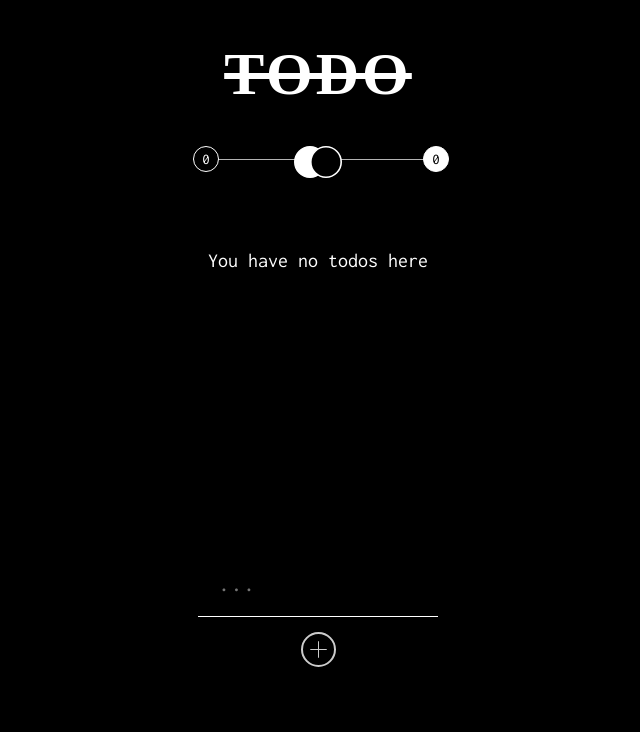
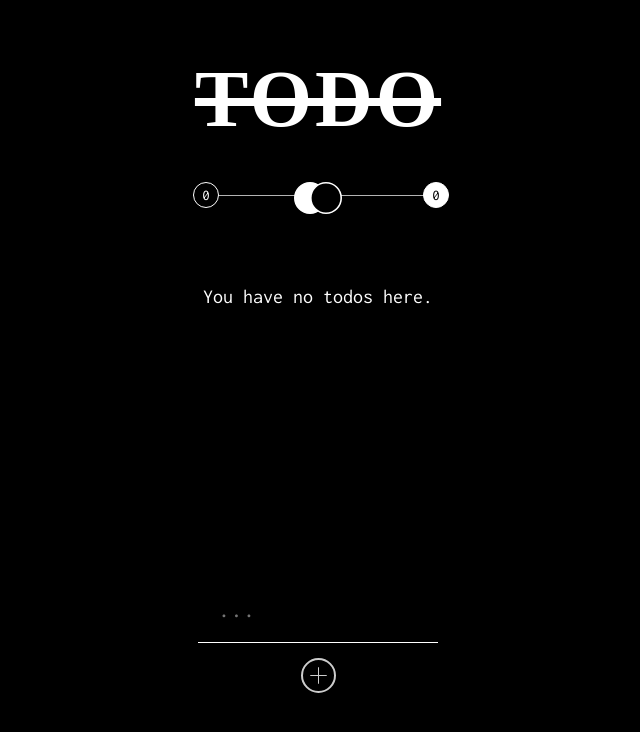
Before and after one commit to Takaitech/to-do-list-reel, a React (Create React App) app: page / in a window 1280 px wide. Shown: the top 732 px of the page, without its empty margins (322-962 px from the left). Built offline with nearby package versions, Linux system fonts and the light colour scheme; a web font is replaced by a local one.

Commit message:
responsive styling

```diff
--- a/src/containers/TodoList.js
+++ b/src/containers/TodoList.js
@@ -13,7 +13,7 @@ const TodoList = ({todos,toggleTodo, deleteTodo, editTodo, filter, mode}) => {
     return(
         <ul className={styles.todoList}  >
             <div className={styles.gradient}></div>
-            {todos.length === 0 ? <span className={styles.messageSpan}>You have no todos here</span> :
+            {todos.length === 0 ? <span className={styles.messageSpan}>You have no todos here.</span> :
             todos.map((todo, index )=> (
              <Todo key={index} uid={todo.uid} text={todo.text} completed={todo.completed}
              editTodo={editTodo}
--- a/src/styles.module.css
+++ b/src/styles.module.css
@@ -23,17 +23,19 @@ body {
 }
 
 .show {
-    visibility: visible;
+    transition: all, 0.5s;
+    opacity: 1;
 }
 
 .hide {
+    transition: all, 0.5s;
+    opacity: 0;
     visibility: hidden;
 }
 
 .app {
     text-align: center;
 }
-/* Header */
 .title{
     font-family: 'ZCOOL QingKe HuangYou';
     color:white;
@@ -43,8 +45,6 @@ body {
     margin-bottom: 50px;
 }
 
-
-/* Filter Bar */
 .filterBar {
     width: 200px;
     margin-left: auto;
@@ -67,7 +67,6 @@ body {
     text-align: center;
 }
 
-
 .ALL_2_LinkContainer {
     width: 30px;
     margin-right: 50px;
@@ -80,11 +79,11 @@ body {
     position: relative;
     left:7px;
 }
+
 .ALL_LinkContainer:hover .ALLText,
 .ALL_2_LinkContainer:hover .ALL_2Text,
 .COMPLETED_LinkContainer:hover .COMPLETEDText,
-.ACTIVE_LinkContainer:hover .ACTIVEText
-{
+.ACTIVE_LinkContainer:hover .ACTIVEText{
     visibility: visible;
 }
 
@@ -186,20 +185,13 @@ li {
     position: relative;
     list-style: none;
     height: 220px;
-    width: 400px;
+    width: 300px;
     color :white;
     position: relative;
     overflow: scroll;
     text-align: center;
 }
 
-.todoList:hover > * {
-    opacity: 0.5;
-}
-
-.todoList:hover > *:hover {
-    opacity: 1;
-}
 
 .messageSpan {
     font-size: 20px;
@@ -216,7 +208,7 @@ li {
     outline:none;
     line-height: 48px;
     z-index: 3;
-    margin-top: 20px;
+    margin-top: 15px;
     margin-left: auto;
     margin-right: auto;
 }
@@ -244,6 +236,15 @@ li {
 
 }
 
+
+.todoList:hover > * {
+    opacity: 0.5;
+}
+
+.todoList:hover > *:hover {
+    opacity: 1;
+}
+
 .deleteMode {
     background-color: transparent;
     color:white;
@@ -261,18 +262,12 @@ li {
     transition: all, 1s;
     color: white;
     position: absolute;
-    left: 2px;
+    left: 7px;
     border:none;
     border-radius: 50%;
     border: white 1px solid;
     transform: scale(0.5)
 
-}
-
-.deleteButton:hover {
-    border: double 10px white;
-    transition: all, 0.5s;
-    transform: scale(0.75)
 }
 
 .deleteMode{
@@ -282,16 +277,8 @@ margin-top: 10px;
 opacity: 0.6;
 }
 
-.deleteMode:hover {
-    transition: all, 0.5s;
-    opacity: 1;
-    outline: none;
-
-}
-
-
 .checkCircle{
-    margin-right: 5px;
+    margin-left: 15px;
     height:31px;
     width: 31px;
     border-radius: 50%;
@@ -305,7 +292,7 @@ opacity: 0.6;
 
 
 .checkCircleCompleted{
-    margin-right: 5px;
+    margin-left: 15px;
     height:31px;
     width: 31px;
     border-radius: 50%;
@@ -334,9 +321,9 @@ form {
     font-size: 25px;
     margin-left: auto;
     margin-right:auto;
-    margin-top: 20px;
     background-color: transparent;
     border-bottom: 1px solid white;
+    border-radius: 0;
 }
 
 .todoSubmit {
@@ -362,23 +349,28 @@ form {
 }
 
 /* Small Screen Mobiles */
-@media (min-width: 375px) {
+@media (min-width: 320px) {
 
     .todoList {
-        height: 290px;
+        width: 315px;
+        height: 205px;
+    }
+
+    .deleteButton {
+        left:2px;
     }
 
 }
 
 /* Mobiles */
-@media (min-width:400px) {
+@media (min-width:375px) {
     .filterBar{
         width: 250px;
     }
 
 
     .todoList {
-        height: 290px;
+        height: 270px;
     }
 
 
@@ -397,7 +389,15 @@ form {
 
 
 
-@media (min-width: 1025px) {
+@media (min-width: 768px) {
+    .title {
+        font-size: 80px;
+    }
+    .todoList {
+        height: 280px;
+        width: 425px;
+    }
+
 
     .checkCircle:hover {
     transform: scale(1.2);
@@ -415,7 +415,36 @@ form {
     height: 3%;
     position: fixed;
     display: block;
+    }
+
+
+    .deleteButton:hover {
+    border: double 10px white;
+    transition: all, 0.5s;
+    transform: scale(0.75)
+    }
+
+    .deleteMode:hover {
+    transition: all, 0.5s;
+    opacity: 1;
+    outline: none;
 
     }
 
+    .deleteMode {
+        margin-bottom: 20px;
     }
+
+
+}
+
+
+
+
+@media (min-width: 1500px) {
+
+    .todoList {
+        height:470px;
+        width: 425px;
+    }
+  }
```
Lines whose indentation alone changed are shown as unchanged.
